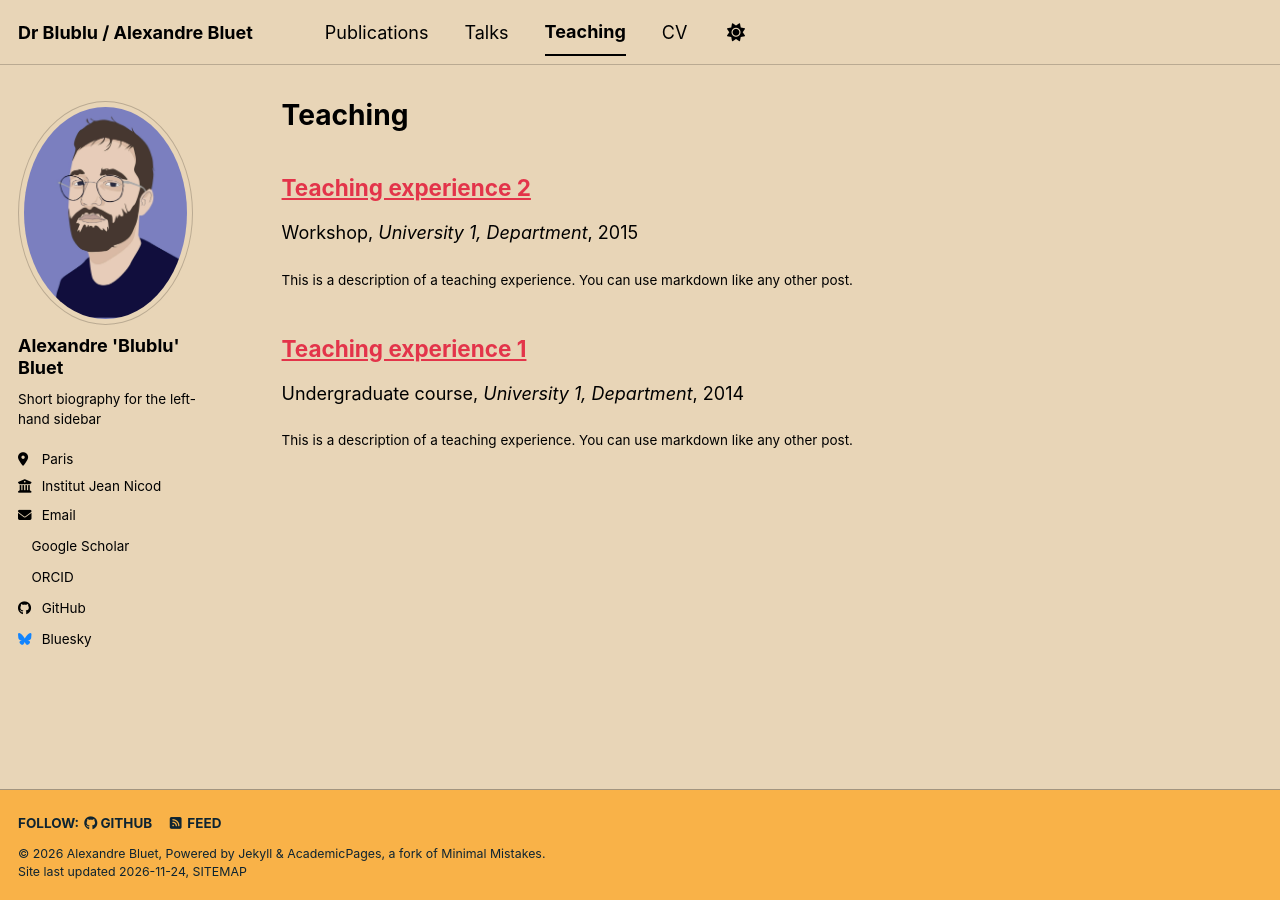
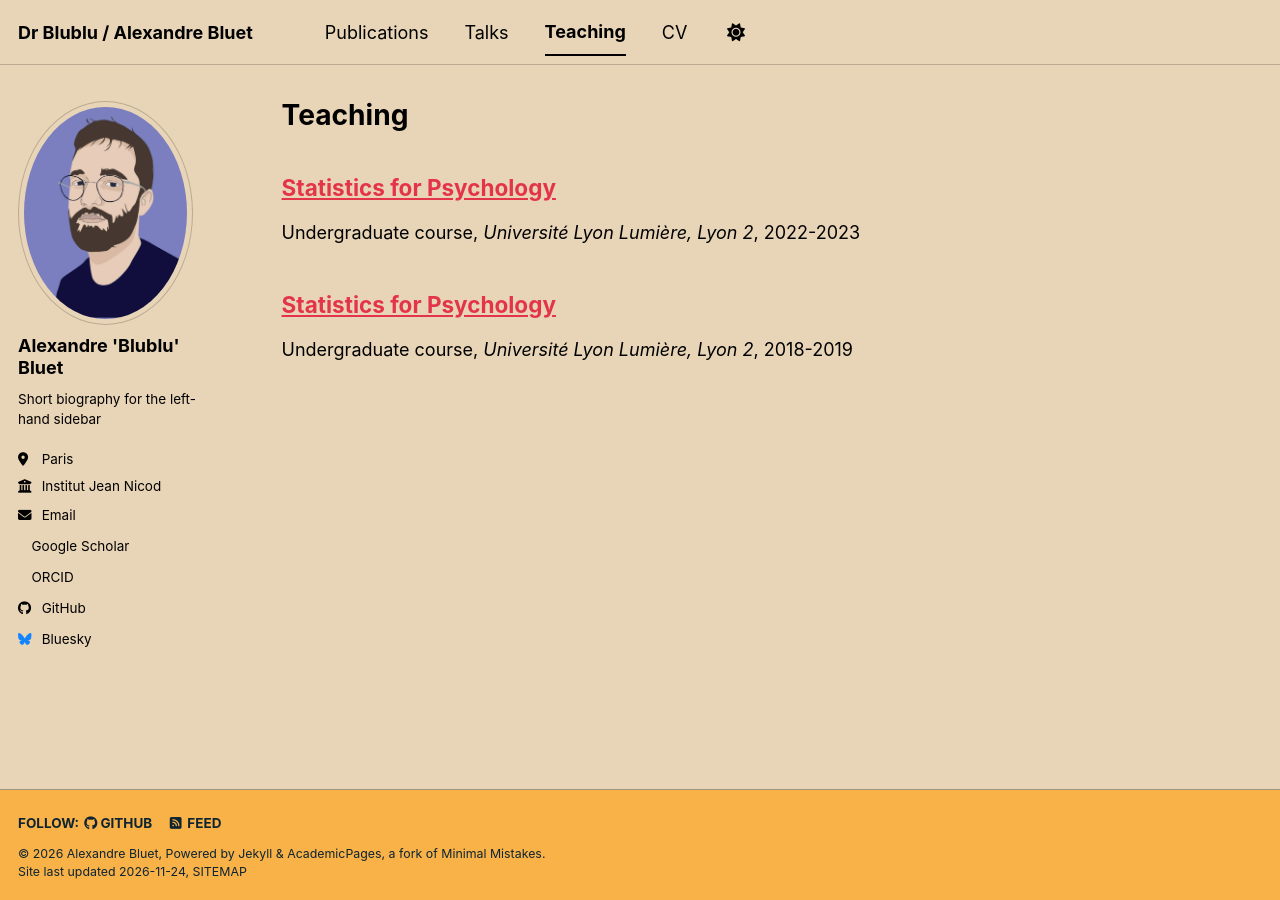
Before and after one commit to DrBlublu/DrBlublu.github.io, a Jekyll site: the page built from _pages/teaching.html, in a window 1280 px wide. Built offline with Jekyll 4.4.1, drawn with Linux system fonts in a browser that asks for light colours; a script bundle is joined from its source files by our own code; a style sheet for code colours, icons or effects is not loaded.

Commit message:
feature: add teaching, add range for dates (Claude)

```diff
--- a/_includes/archive-single.html
+++ b/_includes/archive-single.html
@@ -39,7 +39,7 @@
     {% endif %}
 
         {% if post.collection == 'teaching' %}
-          <p> {{ post.type }}, <i>{{ post.venue }}</i>, {{ post.date | default: "1900-01-01" | date: "%Y" }} </p>
+          <p> {{ post.type }}, <i>{{ post.venue }}</i>, {% if post.years %}{{ post.years }}{% else %}{{ post.date | default: "1900-01-01" | date: "%Y" }}{% endif %} </p>
         {% elsif post.collection == 'publications' %}
           <p>Published in <i>{{ post.venue }}</i>, {{ post.date | default: "1900-01-01" | date: "%Y" }} </p>
         {% elsif post.date %}
--- a/_teaching/2014-spring-teaching-1.md
+++ /dev/null
@@ -1,20 +0,0 @@
----
-title: "Teaching experience 1"
-collection: teaching
-type: "Undergraduate course"
-permalink: /teaching/2014-spring-teaching-1
-venue: "University 1, Department"
-date: 2014-01-01
-location: "City, Country"
----
-
-This is a description of a teaching experience. You can use markdown like any other post.
-
-Heading 1
-======
-
-Heading 2
-======
-
-Heading 3
-======
--- a/_teaching/2015-spring-teaching-2.md
+++ /dev/null
@@ -1,20 +0,0 @@
----
-title: "Teaching experience 2"
-collection: teaching
-type: "Workshop"
-permalink: /teaching/2015-spring-teaching-1
-venue: "University 1, Department"
-date: 2015-01-01
-location: "City, Country"
----
-
-This is a description of a teaching experience. You can use markdown like any other post.
-
-Heading 1
-======
-
-Heading 2
-======
-
-Heading 3
-======
--- /dev/null
+++ b/_teaching/2018-stats-l3.md
@@ -0,0 +1,10 @@
+---
+title: "Statistics for Psychology"
+collection: teaching
+type: "Undergraduate course"
+permalink: /teaching/2018-stats-l3
+venue: "Université Lyon Lumière, Lyon 2"
+date: 2018-09-01
+years: "2018-2019"
+location: "Lyon, France"
+---
--- /dev/null
+++ b/_teaching/2022-stats-l3.md
@@ -0,0 +1,10 @@
+---
+title: "Statistics for Psychology"
+collection: teaching
+type: "Undergraduate course"
+permalink: /teaching/2022-stats-l3
+venue: "Université Lyon Lumière, Lyon 2"
+date: 2022-09-01
+years: "2022-2023"
+location: "Lyon, France"
+---
```
